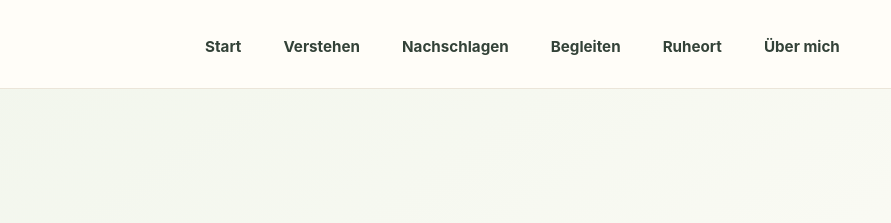
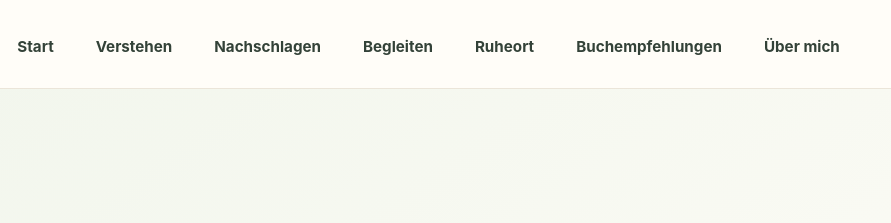
Before and after one commit to michael87walter/RIN, a plain HTML site: page kostenloser-mini-guide.html in a window 1280 px wide. Shown: the top 223 px of the page, 389-1280 px from the left. Drawn offline with Linux system fonts and the light colour scheme.

Commit message:
Update kostenloser-mini-guide.html

```diff
--- a/kostenloser-mini-guide.html
+++ b/kostenloser-mini-guide.html
@@ -242,6 +242,7 @@
       <a href="nachschlagen/index.html">Nachschlagen</a>
       <a href="begleiten/index.html">Begleiten</a>
       <a href="ruheort/index.html">Ruheort</a>
+      <a href="buchempfehlungen.html">Buchempfehlungen</a>
       <a href="ueber-mich/index.html">Über mich</a>
     </nav>
   </div>
```
